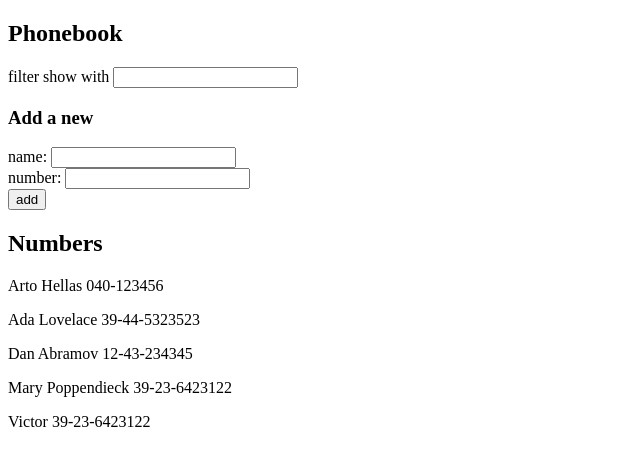
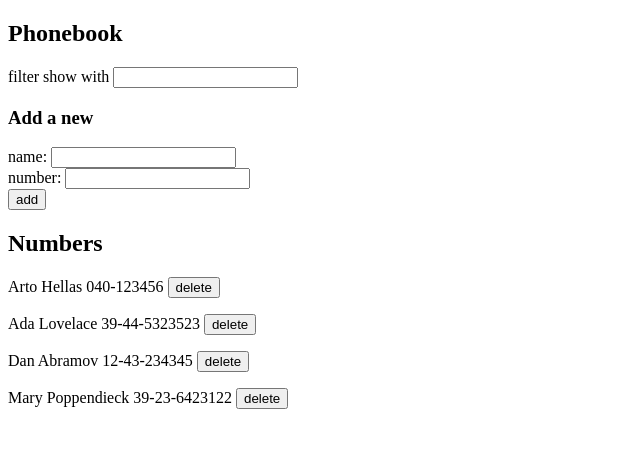
Before and after one commit to Victoraq/fullstackopen2019, a React (Create React App) app in the folder part2/phonebook/: page / in a window 1280 px wide. Shown: the top 466 px of the page, without its empty margins (0-640 px from the left). Built offline with nearby package versions, Linux system fonts and the light colour scheme; data requests are answered from the project's data file.

Commit message:
Exercise 2.17

```diff
--- a/part2/phonebook/db.json
+++ b/part2/phonebook/db.json
@@ -19,11 +19,6 @@
       "name": "Mary Poppendieck",
       "number": "39-23-6423122",
       "id": 4
-    },
-    {
-      "name": "Victor",
-      "number": "39-23-6423122",
-      "id": 5
     }
   ]
 }
--- a/part2/phonebook/src/components/App.js
+++ b/part2/phonebook/src/components/App.js
@@ -25,19 +25,28 @@ const Filter = ({filter, handleFilter}) => {
 }
 
 
-const PersonInfo = ({person}) => {
+const DeleteButton = ({person, handleDelete}) => {
     return (
-        <p>{person.name}  {person.number}</p>
+        <button onClick={() => handleDelete(person)}>delete</button>
     )
 }
 
 
-const Persons = ({persons, filterBy}) => {
+const PersonInfo = ({person, handleDelete}) => {
+    return (
+        <div>
+            <p>{person.name}  {person.number} <DeleteButton person={person} handleDelete={handleDelete}/></p>
+        </div>
+    )
+}
+
+
+const Persons = ({persons, filterBy, handleDelete}) => {
     const numbers = () => {
         // filter the persons by a string filter
         const personsToShow = persons.filter(p => p.name.toLowerCase().includes(filterBy))
 
-        return personsToShow.map(p => <PersonInfo key={p.name} person={p}/>)
+        return personsToShow.map(p => <PersonInfo key={p.name} person={p} handleDelete={handleDelete}/>)
     }
 
     return numbers()
@@ -56,7 +65,7 @@ const App = () => {
     const getData = () => {
         phoneService
             .getAll()
-                .then(persons => setPersons(persons))
+                .then(personsData => setPersons(personsData))
     }
 
     useEffect(getData,[])
@@ -73,6 +82,14 @@ const App = () => {
         setFilterName(event.target.value.toLowerCase())
     }
 
+    const handleDelete = (person) => {
+        if (window.confirm("Delete "+person.name)) {
+            phoneService.deleteById(person.id)
+            const newPersons = persons.filter(p => p.id !== person.id)
+            setPersons(newPersons)
+        }
+    }
+
     const addPerson = (event) => {
         event.preventDefault()
 
@@ -87,7 +104,7 @@ const App = () => {
         const newPerson = { name: newName, number: newNumber }
 
         phoneService.create(newPerson)
-        setPersons(persons.concat(newPerson))
+            .then(personsData => setPersons(persons.concat(personsData)) )
         setNewName('')
         setNewNumber('')
     }
@@ -107,7 +124,7 @@ const App = () => {
 
             <h2>Numbers</h2>
 
-            <Persons persons={persons} filterBy={filterName}/>
+            <Persons persons={persons} filterBy={filterName} handleDelete={handleDelete}/>
         </div>
     )
 }
--- a/part2/phonebook/src/services/phones.js
+++ b/part2/phonebook/src/services/phones.js
@@ -16,4 +16,9 @@ const update = (id, newObject) => {
     return request.then(response => response.data)
 }
 
-export default { getAll, create, update }
+const deleteById = (id) => {
+    const request = axios.delete(`${baseUrl}/${id}`)
+    return request.then(response => response.data)
+}
+
+export default { getAll, create, update, deleteById }
```
